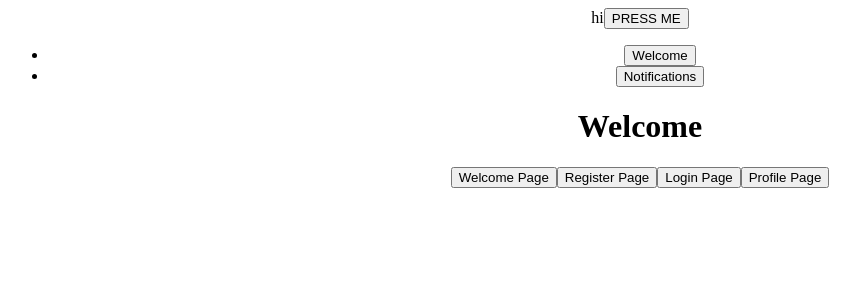
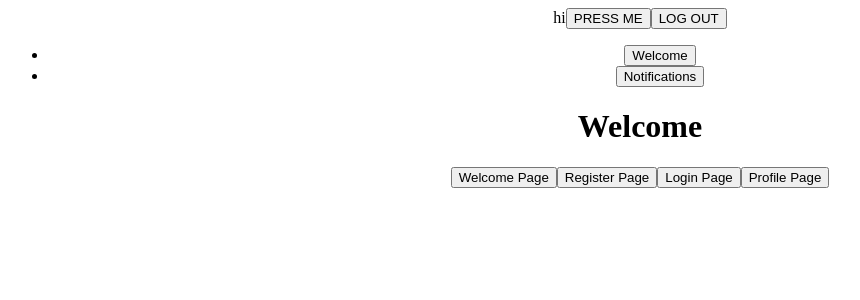
Before and after one commit to BrandonMCarlson/Socialmediauserstory-Front-End, a React (Create React App) app: page / in a window 1280 px wide. Shown: the top 300 px of the page, without its empty margins (0-860 px from the left). Built offline with nearby package versions, Linux system fonts and the light colour scheme; no server answers.

Commit message:
logout axios function test success

```diff
--- a/src/App.jsx
+++ b/src/App.jsx
@@ -59,7 +59,7 @@ function App() {
   return (
     <div className="App">
       hi
-    <button onClick={()=>loginUser()}>PRESS ME</button>
+    <button onClick={()=>loginUser()}>PRESS ME</button><button onClick={()=>logoutUser()}>LOG OUT</button>
       <MainHeader />
       <main>
         <Routes>
```
